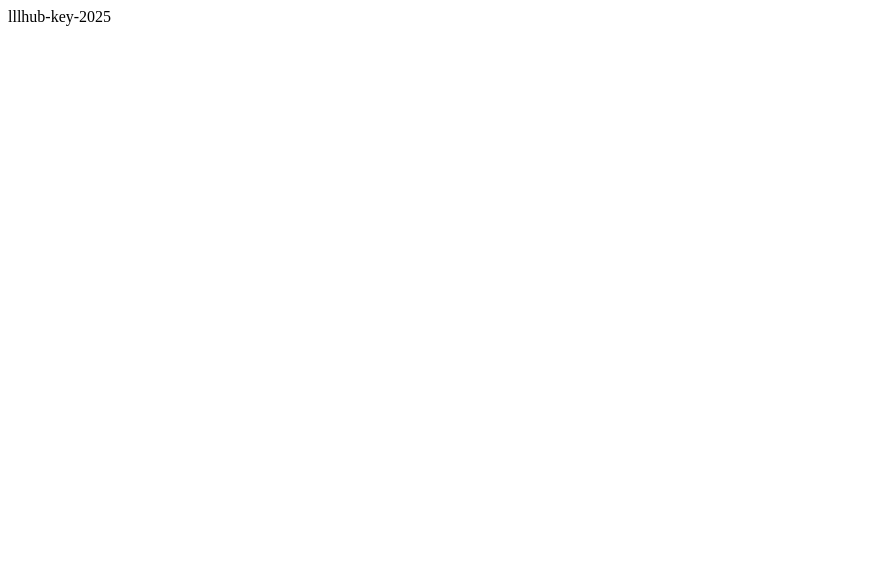
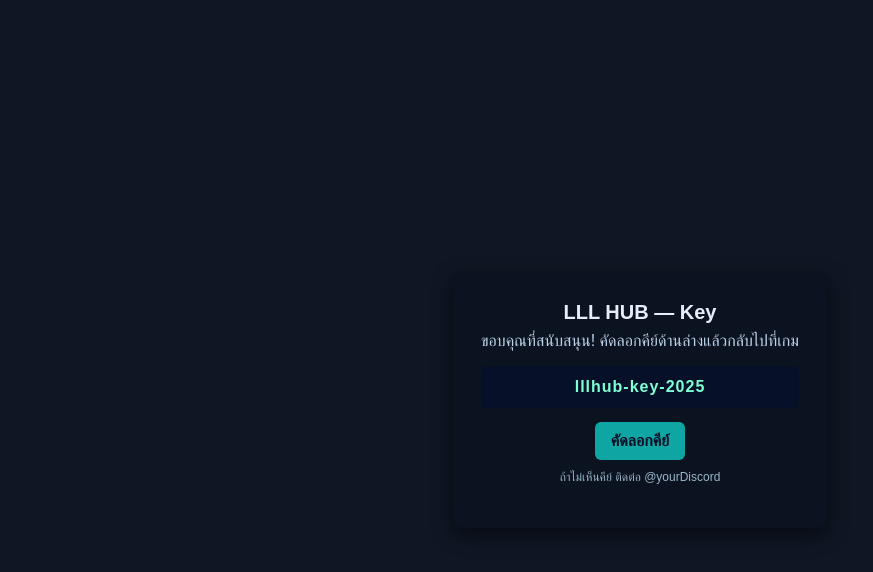
Before and after one commit to Lick15/frontend, a plain HTML site: page index.html in a window 1280 px wide. Shown: the whole page, without its empty margins (0-873 px from the left). Drawn offline with Linux system fonts and the light colour scheme.

Commit message:
Add HTML structure for LLL HUB Key page

```diff
--- a/index.html
+++ b/index.html
@@ -1 +1,35 @@
-lllhub-key-2025
+<!doctype html>
+<html>
+<head>
+  <meta charset="utf-8">
+  <title>LLL HUB Key</title>
+  <meta name="viewport" content="width=device-width,initial-scale=1">
+  <style>
+    body{font-family:Arial,Helvetica,sans-serif;background:#0f1724;color:#e6eef8;display:flex;align-items:center;justify-content:center;height:100vh;margin:0}
+    .card{background:#0b1220;padding:28px;border-radius:10px;box-shadow:0 6px 20px rgba(0,0,0,.6);max-width:420px;text-align:center}
+    h1{margin:0 0 8px;font-size:20px}
+    p{margin:8px 0 16px;color:#bcd2e8}
+    .key{background:#071029;padding:12px;border-radius:6px;font-weight:700;letter-spacing:1px;color:#7fffd4}
+    .btn{display:inline-block;margin-top:14px;padding:10px 16px;border-radius:6px;background:#0ea5a2;color:#071029;text-decoration:none;font-weight:700}
+  </style>
+</head>
+<body>
+  <div class="card">
+    <h1>LLL HUB — Key</h1>
+    <p>ขอบคุณที่สนับสนุน! คัดลอกคีย์ด้านล่างแล้วกลับไปที่เกม</p>
+    <div id="key" class="key">lllhub-key-2025</div>
+    <a class="btn" id="copyBtn" href="#">คัดลอกคีย์</a>
+    <p style="margin-top:10px;font-size:12px;color:#99b6c8">ถ้าไม่เห็นคีย์ ติดต่อ @yourDiscord</p>
+  </div>
+
+  <script>
+    document.getElementById('copyBtn').addEventListener('click', function(e){
+      e.preventDefault();
+      const text = document.getElementById('key').innerText;
+      navigator.clipboard.writeText(text).then(function(){
+        alert('คัดลอกคีย์แล้ว: ' + text);
+      }, function(){ alert('ไม่สามารถคัดลอกอัตโนมัติ — คัดลอกด้วยมือได้'); });
+    });
+  </script>
+</body>
+</html>
```
